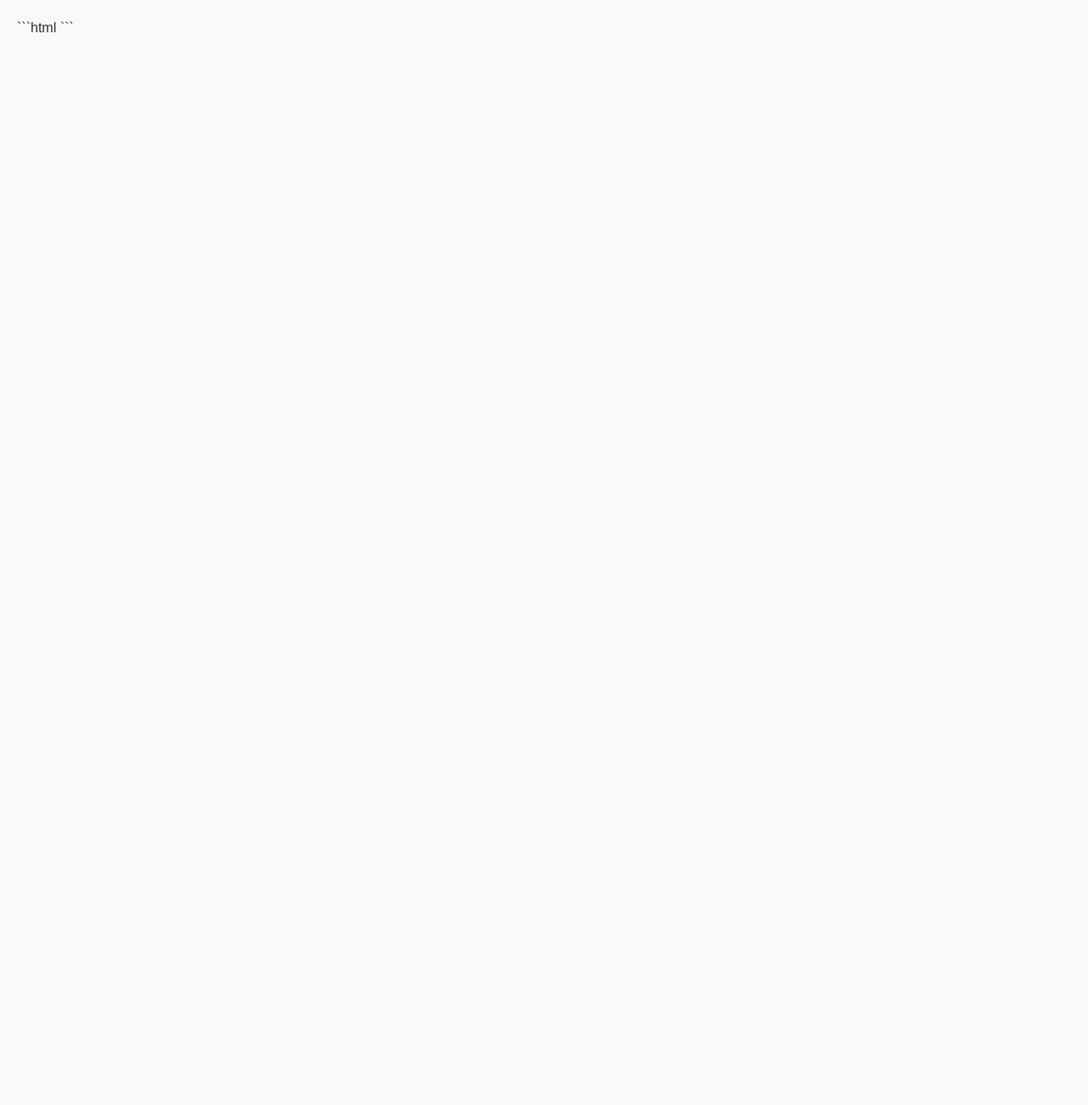
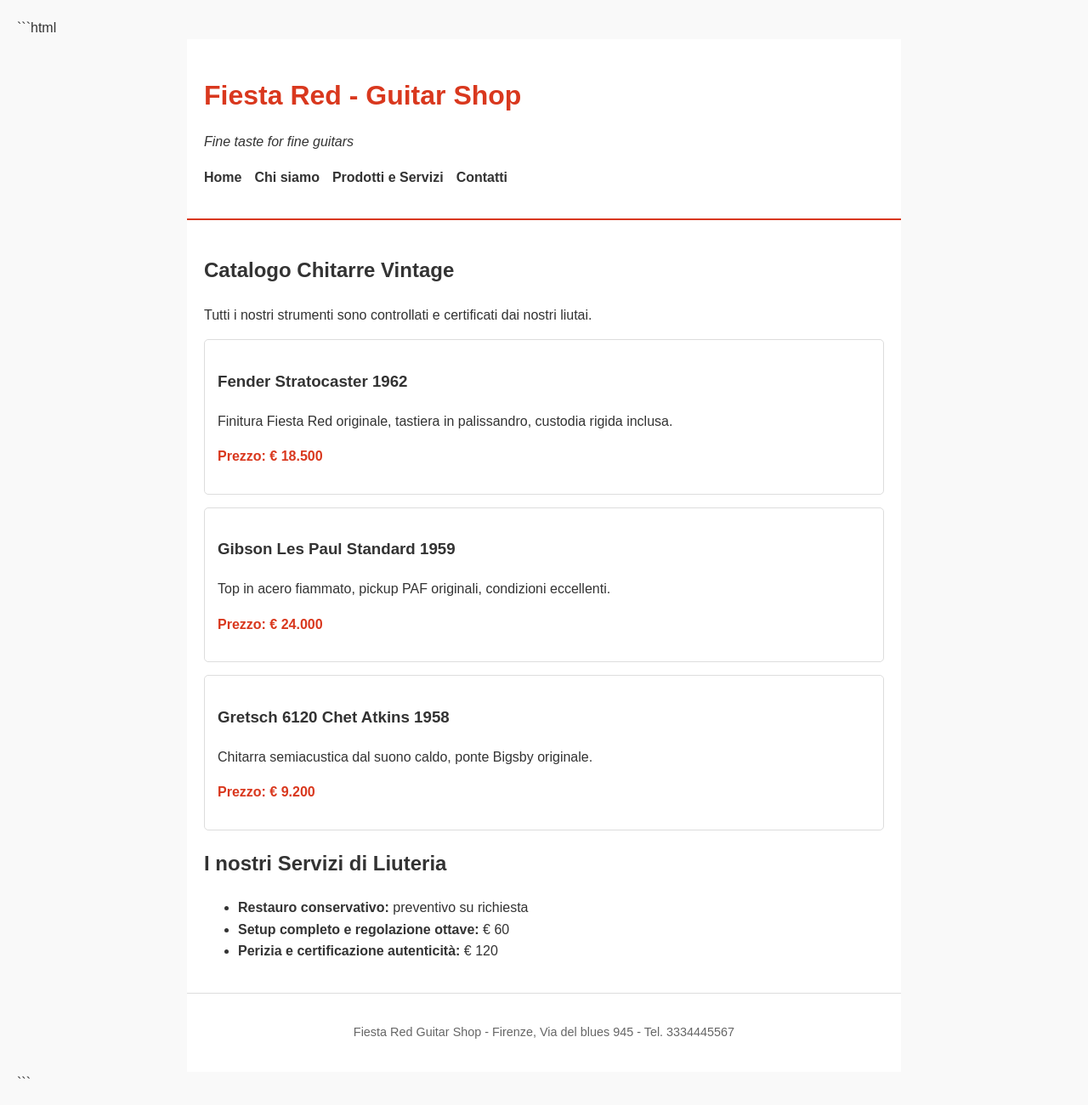
Before and after one commit to guidilorenzo-wq/nomeazienda, a plain HTML site: page prodotti-servizi.html in a window 1280 px wide. Shown: the whole page at 85% size. Before the commit the page ends 800 px from the top, so only its background shows below. Drawn offline with Linux system fonts and the light colour scheme.

Commit message:
Update prodotti-servizi.html

````diff
--- a/prodotti-servizi.html
+++ b/prodotti-servizi.html
@@ -62,6 +62,59 @@
 <body>
 
     <!-- Salva questo file esattamente con il nome: prodotti-servizi.html -->
+
+    <header>
+        <h1>Fiesta Red - Guitar Shop</h1>
+        <p><em>Fine taste for fine guitars</em></p>
+        <nav>
+            <ul>
+                <li><a href="index.html">Home</a></li>
+                <li><a href="chi-siamo.html">Chi siamo</a></li>
+                <li><a href="prodotti-servizi.html">Prodotti e Servizi</a></li>
+                <li><a href="contatti.html">Contatti</a></li>
+            </ul>
+        </nav>
+    </header>
+
+    <main>
+        <section>
+            <h2>Catalogo Chitarre Vintage</h2>
+            <p>Tutti i nostri strumenti sono controllati e certificati dai nostri liutai.</p>
+
+            <div class="prodotto">
+                <h3>Fender Stratocaster 1962</h3>
+                <p>Finitura Fiesta Red originale, tastiera in palissandro, custodia rigida inclusa.</p>
+                <p class="prezzo">Prezzo: € 18.500</p>
+            </div>
+
+            <div class="prodotto">
+                <h3>Gibson Les Paul Standard 1959</h3>
+                <p>Top in acero fiammato, pickup PAF originali, condizioni eccellenti.</p>
+                <p class="prezzo">Prezzo: € 24.000</p>
+            </div>
+
+            <div class="prodotto">
+                <h3>Gretsch 6120 Chet Atkins 1958</h3>
+                <p>Chitarra semiacustica dal suono caldo, ponte Bigsby originale.</p>
+                <p class="prezzo">Prezzo: € 9.200</p>
+            </div>
+        </section>
+
+        <section>
+            <h2>I nostri Servizi di Liuteria</h2>
+            <ul>
+                <li><strong>Restauro conservativo:</strong> preventivo su richiesta</li>
+                <li><strong>Setup completo e regolazione ottave:</strong> € 60</li>
+                <li><strong>Perizia e certificazione autenticità:</strong> € 120</li>
+            </ul>
+        </section>
+    </main>
+
+    <footer>
+        <p>Fiesta Red Guitar Shop - Firenze, Via del blues 945 - Tel. 3334445567</p>
+    </footer>
+
+</body>
 </html>
 
 ```
````
